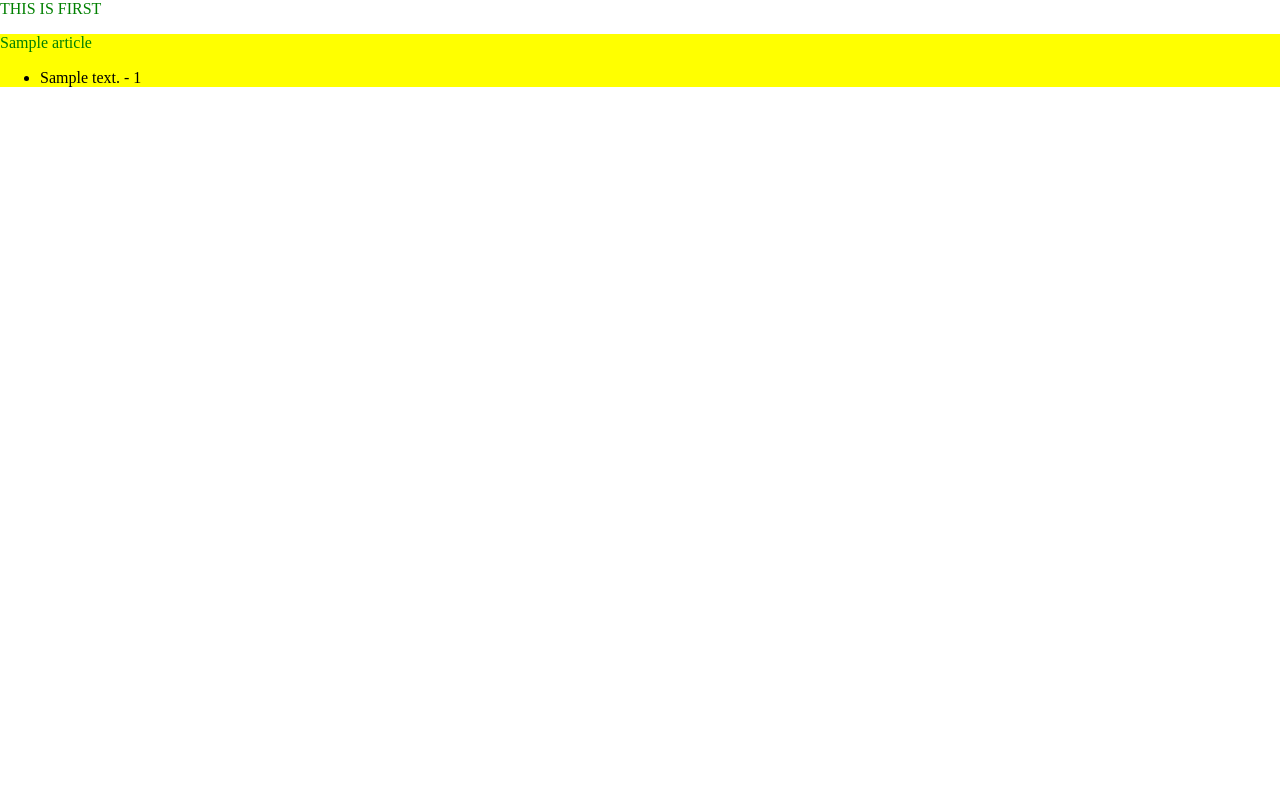
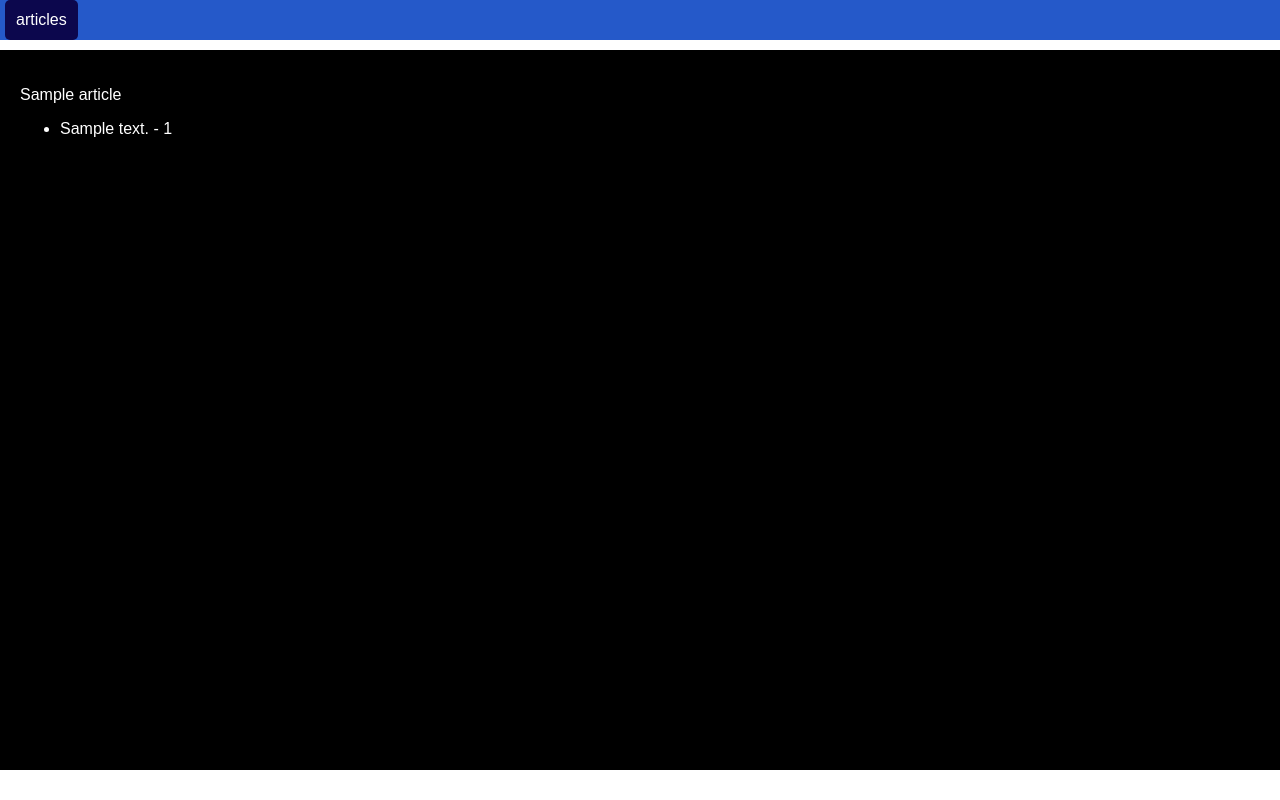
Before and after one commit to perryr16/word_analytics, a Django app: page /words/artsy/1 in a window 1280 px wide. Run offline with Django 3.2, Linux system fonts and the light colour scheme; tables that the repository leaves empty hold one stand-in row (values such as "Sample post"); some libraries are stand-ins or nearby versions.

Commit message:
add links and a lil style

```diff
--- a/words/static/words/style.css
+++ b/words/static/words/style.css
@@ -1,7 +1,57 @@
-p {
-  color: green;
-}
 
 .content {
-  background-color:yellow
+  position:relative;
+  top: 50px;
+  /* overflow:hidden; */
+  overflow: scroll;
+  height: 90vh;
+  background-color: black;
+  padding: 20px;
+  color:white;
+  font-family: 'arial'
 }
+.btn {
+  color:white;
+  background-color: rgb(12, 7, 77);
+  text-decoration:none;
+  padding: 11px;
+  border: 3px;
+  border-radius: 5px;
+}
+.btn:hover {
+  background-color:teal;
+  color: black;
+}
+.btn-outline {
+  color:rgb(214, 72, 47);
+  background: transparent;
+  text-decoration:none;
+  padding: 11px;
+  border: 2px white solid;
+  border-radius: 5px;
+}
+.btn-outline:hover {
+  color:teal;
+  background: transparent;
+  text-decoration:none;
+  padding: 11px;
+  border: 2px teal solid;
+  border-radius: 5px;
+}
+.left {
+  float: left;
+  margin-left: 5px;
+}
+.marged {
+  margin-right: 20px;
+}
+.main_menu {
+  font-family:"arial";
+  /* background-color:black; */
+  overflow:hidden;
+  height: 40px;
+  width: 200vw;
+  position:fixed;
+  z-index: +1;
+  background-color:rgb(37, 89, 201);
+ }
--- a/words/templates/articles/show.html
+++ b/words/templates/articles/show.html
@@ -5,7 +5,7 @@
   <p>{{title}}</p>
   <ul>
     {% for k, v in content.items %}
-    <li>{{k}} - {{v}}</li>
+    <li class="white">{{k}} - {{v}}</li>
     {% endfor %}
   </ul>
 
--- a/words/templates/base.html
+++ b/words/templates/base.html
@@ -13,7 +13,9 @@
 </head>
 
 <body>
-  <p>THIS IS FIRST</p>
+  <div class="main_menu">
+    <a class="btn left marged" href="/words/artsy">articles</a>
+  </div>
   {% block page_content %}{% endblock %}
 </body>
 
--- a/words/urls.py
+++ b/words/urls.py
@@ -9,4 +9,5 @@ urlpatterns = [
   path('articles', views.article_index, name='article_index'),
   path('article/<int:pk>', views.article_get, name='article_get'),
   path('artsy/<int:pk>', views.article_show, name='article_show'),
+  path('artsy', views.article_all, name='article_all')
 ]
--- a/words/views.py
+++ b/words/views.py
@@ -81,3 +81,8 @@ def article_show(request, pk):
   context = {'title': res['Title'],
               'content': res['Content']}
   return render(request, 'articles/show.html', context)
+
+def article_all(request):
+  articles = Article.objects.all()
+  context = {'articles': list(articles.values())}
+  return render(request, 'articles/index.html', context)
```
Also changed, not shown: words/templates/articles/index.html (added, +10 -0 lines).
